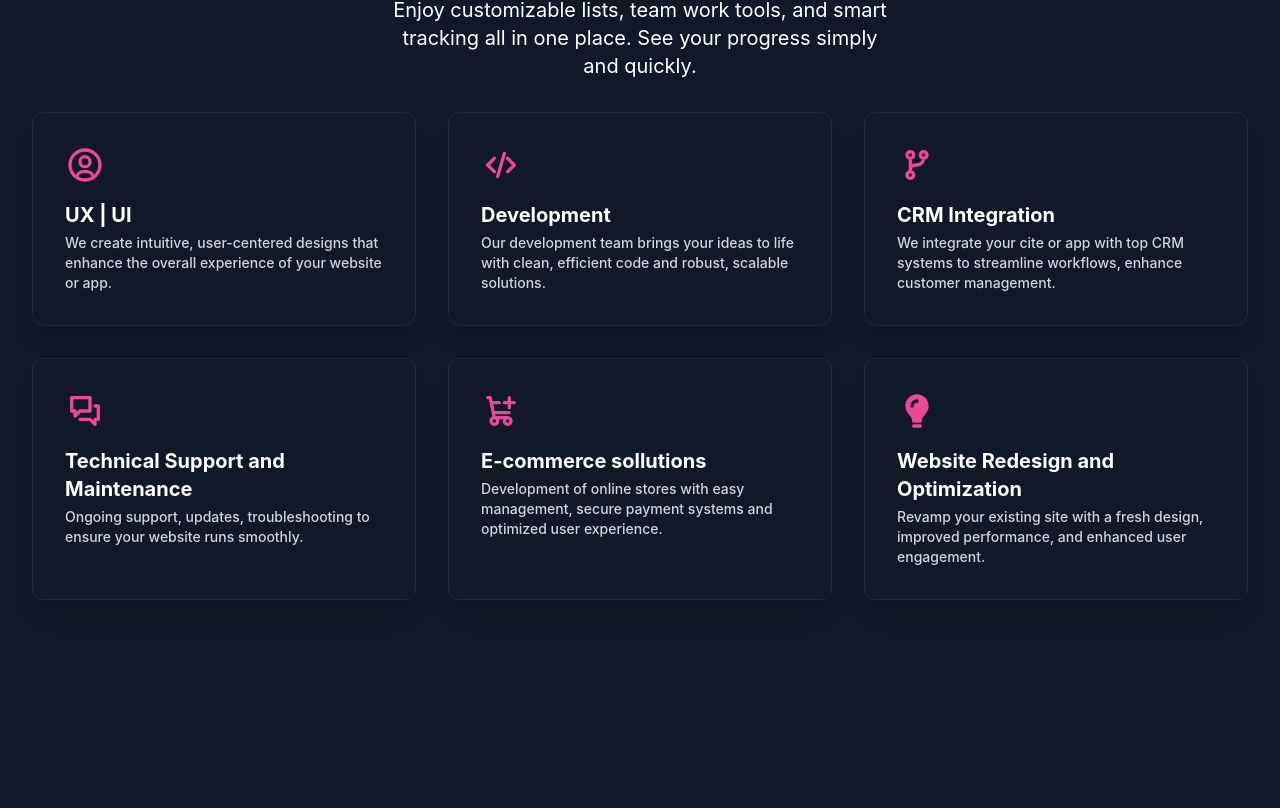
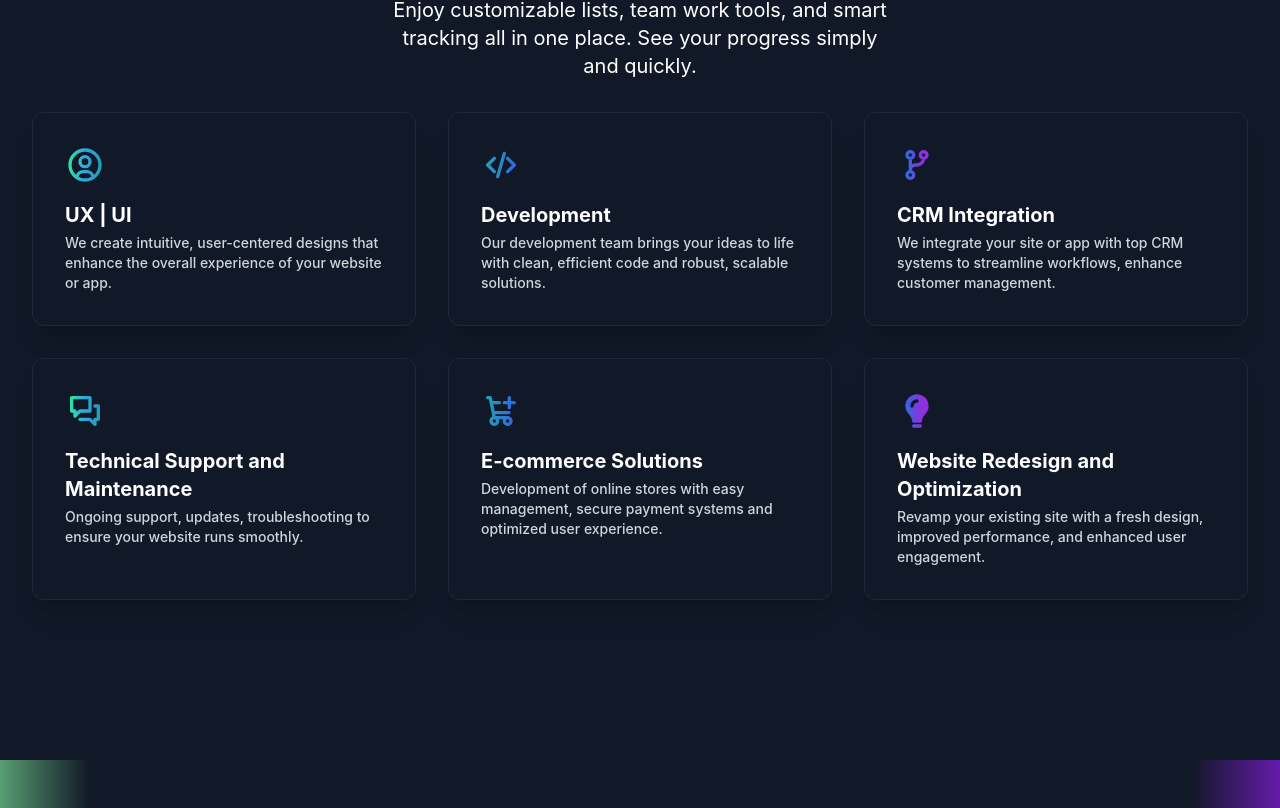
Before and after one commit to friendlycoconut/design-custody, a Vue app: page / in a window 1280 px wide. Shown: the part 972-1780 px from the top of the page. Built offline with nearby package versions, Linux system fonts and the light colour scheme.

Commit message:
feat: fixed gradients at the buttons

```diff
--- /dev/null
+++ b/src/components/layout/Card.vue
@@ -0,0 +1,51 @@
+<template>
+  <div
+    class="block rounded-xl border border-gray-800 p-8 shadow-xl transition-all hover:shadow-lg hover:border-pink-500/10"
+    :style="hoverStyles"
+  >
+    <svg
+      class="w-10 h-10 text-gray-300"
+      xmlns="http://www.w3.org/2000/svg"
+      fill="none"
+      viewBox="0 0 24 24"
+      stroke="currentColor"
+      stroke-width="2"
+      v-html="icon"
+    ></svg>
+    <h2 class="mt-4 text-xl font-bold text-white">{{ title }}</h2>
+    <p class="mt-1 text-sm text-gray-300">{{ description }}</p>
+  </div>
+</template>
+
+<script>
+export default {
+  props: ["hoverColor", "icon", "title", "description"],
+  computed: {
+    hoverStyles() {
+      return {
+        boxShadow: `0px 8px 24px rgba(var(--tw-shadow-${this.hoverColor}), 0.3)`,
+        borderColor: `rgba(var(--tw-color-${this.hoverColor}), 0.1)`,
+      };
+    },
+  },
+};
+</script>
+
+<style>
+/* Define the Tailwind-compatible colors if needed */
+:root {
+  --tw-shadow-purple: 139, 92, 246;
+  --tw-shadow-green: 52, 211, 153;
+  --tw-shadow-blue: 59, 130, 246;
+  --tw-shadow-pink: 236, 72, 153;
+  --tw-shadow-cyan: 6, 182, 212;
+  --tw-shadow-gray: 156, 163, 175;
+
+  --tw-color-purple: 139, 92, 246;
+  --tw-color-green: 52, 211, 153;
+  --tw-color-blue: 59, 130, 246;
+  --tw-color-pink: 236, 72, 153;
+  --tw-color-cyan: 6, 182, 212;
+  --tw-color-gray: 156, 163, 175;
+}
+</style>
--- a/src/components/layout/PortfolioCards.vue
+++ b/src/components/layout/PortfolioCards.vue
@@ -1,7 +1,7 @@
 <template>
   <section>
     <div
-      class="container mx-auto py-12 px-6 md:px-12 lg:px-20 bg-white dark:bg-gray-900"
+      class="container mx-auto max-w-screen-xl px-4 py-4 sm:px-6 sm:py-12 lg:px-8 lg:py-16"
     >
       <header class="text-center mb-12">
         <h2
--- a/src/components/layout/Services.vue
+++ b/src/components/layout/Services.vue
@@ -20,11 +20,11 @@
 
       <div class="mt-8 grid grid-cols-1 gap-8 md:grid-cols-2 lg:grid-cols-3">
         <a
-          class="block rounded-xl border border-gray-800 p-8 shadow-xl transition hover:border-pink-500/10 hover:shadow-purple-500/10"
+          class="block rounded-xl border border-gray-800 p-8 shadow-xl transition hover:border-green-500/10 hover:shadow-green-500/10"
           href="#"
         >
           <svg
-            class="w-6 h-6 text-gray-800 dark:text-pink-500 dark:size-10"
+            class="w-6 h-6 text-gray-800 dark:text-green-500 dark:size-10"
             aria-hidden="true"
             xmlns="http://www.w3.org/2000/svg"
             width="24"
@@ -32,8 +32,24 @@
             fill="none"
             viewBox="0 0 24 24"
           >
+            <defs>
+              <linearGradient id="grad1" x1="0%" y1="0%" x2="100%" y2="0%">
+                <stop
+                  offset="0%"
+                  style="stop-color: #2fdea6; stop-opacity: 1"
+                />
+                <stop
+                  offset="50%"
+                  style="stop-color: #2fa6de; stop-opacity: 1"
+                />
+                <stop
+                  offset="100%"
+                  style="stop-color: #259db8; stop-opacity: 1"
+                />
+              </linearGradient>
+            </defs>
             <path
-              stroke="currentColor"
+              stroke="url(#grad1)"
               stroke-linecap="round"
               stroke-linejoin="round"
               stroke-width="2"
@@ -50,20 +66,30 @@
         </a>
 
         <a
-          class="block rounded-xl border border-gray-800 p-8 shadow-xl transition hover:border-pink-500/10 hover:shadow-green-500/10"
+          class="block rounded-xl border border-gray-800 p-8 shadow-xl transition hover:border-blue-500/10 hover:shadow-blue-500/10"
           href="#"
         >
           <svg
-            class="w-6 h-6 text-gray-800 dark:text-pink-500 dark:size-10"
-            aria-hidden="true"
+            class="w-10 h-10"
+            fill="none"
+            stroke="url(#grad1)"
+            viewBox="0 0 24 24"
             xmlns="http://www.w3.org/2000/svg"
-            width="24"
-            height="24"
-            fill="none"
-            viewBox="0 0 24 24"
           >
+            <defs>
+              <linearGradient id="grad2" x1="0%" y1="0%" x2="100%" y2="0%">
+                <stop
+                  offset="0%"
+                  style="stop-color: #259db8; stop-opacity: 1"
+                />
+                <stop
+                  offset="100%"
+                  style="stop-color: #2f69de; stop-opacity: 1"
+                />
+              </linearGradient>
+            </defs>
             <path
-              stroke="currentColor"
+              stroke="url(#grad2)"
               stroke-linecap="round"
               stroke-linejoin="round"
               stroke-width="2"
@@ -80,11 +106,11 @@
         </a>
 
         <a
-          class="block rounded-xl border border-gray-800 p-8 shadow-xl transition hover:border-pink-500/10 hover:shadow-blue-500/10"
+          class="block rounded-xl border border-gray-800 p-8 shadow-xl transition hover:border-pink-500/10 hover:shadow-purple-500/10"
           href="#"
         >
           <svg
-            class="w-6 h-6 dark:size-10 text-pink-200 dark:text-pink-500"
+            class="w-6 h-6 dark:size-10 text-purple-200 dark:text-purple-500"
             aria-hidden="true"
             xmlns="http://www.w3.org/2000/svg"
             width="24"
@@ -92,8 +118,24 @@
             fill="none"
             viewBox="0 0 24 24"
           >
+            <defs>
+              <linearGradient id="grad3" x1="0%" y1="0%" x2="100%" y2="0%">
+                <stop
+                  offset="0%"
+                  style="stop-color: #2f69de; stop-opacity: 1"
+                />
+                <stop
+                  offset="70%"
+                  style="stop-color: #8f2fde; stop-opacity: 1"
+                />
+                <stop
+                  offset="100%"
+                  style="stop-color: #8f2fde; stop-opacity: 1"
+                />
+              </linearGradient>
+            </defs>
             <path
-              stroke="currentColor"
+              stroke="url(#grad3)"
               stroke-linecap="round"
               stroke-linejoin="round"
               stroke-width="2"
@@ -104,13 +146,13 @@
           <h2 class="mt-4 text-xl font-bold text-white">CRM Integration</h2>
 
           <p class="mt-1 text-sm text-gray-300">
-            We integrate your cite or app with top CRM systems to streamline
+            We integrate your site or app with top CRM systems to streamline
             workflows, enhance customer management.
           </p>
         </a>
 
         <a
-          class="block rounded-xl border border-gray-800 p-8 shadow-xl transition hover:border-pink-500/10 hover:shadow-pink-500/10"
+          class="block rounded-xl border border-gray-800 p-8 shadow-xl transition hover:border-green-500/10 hover:shadow-green-500/10"
           href="#"
         >
           <svg
@@ -122,8 +164,24 @@
             fill="none"
             viewBox="0 0 24 24"
           >
+            <defs>
+              <linearGradient id="grad4" x1="0%" y1="0%" x2="100%" y2="0%">
+                <stop
+                  offset="0%"
+                  style="stop-color: #2fdea6; stop-opacity: 1"
+                />
+                <stop
+                  offset="50%"
+                  style="stop-color: #2fa6de; stop-opacity: 1"
+                />
+                <stop
+                  offset="100%"
+                  style="stop-color: #259db8; stop-opacity: 1"
+                />
+              </linearGradient>
+            </defs>
             <path
-              stroke="currentColor"
+              stroke="url(#grad4)"
               stroke-linecap="round"
               stroke-linejoin="round"
               stroke-width="2"
@@ -142,11 +200,11 @@
         </a>
 
         <a
-          class="block rounded-xl border border-gray-800 p-8 shadow-xl transition hover:border-pink-500/10 hover:shadow-cyan-500/10"
+          class="block rounded-xl border border-gray-800 p-8 shadow-xl transition hover:border-blue-500/10 hover:shadow-blue-500/10"
           href="#"
         >
           <svg
-            class="w-6 h-6 text-gray-800 dark:text-pink-500 dark:size-10"
+            class="w-6 h-6 text-gray-800 dark:text-blue-500 dark:size-10"
             aria-hidden="true"
             xmlns="http://www.w3.org/2000/svg"
             width="24"
@@ -154,8 +212,20 @@
             fill="none"
             viewBox="0 0 24 24"
           >
+            <defs>
+              <linearGradient id="grad5" x1="0%" y1="0%" x2="100%" y2="0%">
+                <stop
+                  offset="0%"
+                  style="stop-color: #259db8; stop-opacity: 1"
+                />
+                <stop
+                  offset="100%"
+                  style="stop-color: #2f69de; stop-opacity: 1"
+                />
+              </linearGradient>
+            </defs>
             <path
-              stroke="currentColor"
+              stroke="url(#grad5)"
               stroke-linecap="round"
               stroke-linejoin="round"
               stroke-width="2"
@@ -164,7 +234,7 @@
           </svg>
 
           <h2 class="mt-4 text-xl font-bold text-white">
-            E-commerce sollutions
+            E-commerce Solutions
           </h2>
 
           <p class="mt-1 text-sm text-gray-300">
@@ -174,11 +244,11 @@
         </a>
 
         <a
-          class="block rounded-xl border border-gray-800 p-8 shadow-xl transition hover:border-pink-500/10 hover:shadow-pink-500/10"
+          class="block rounded-xl border border-gray-800 p-8 shadow-xl transition hover:border-purple-500/10 hover:shadow-purple-500/10"
           href="#"
         >
           <svg
-            class="w-6 h-6 text-gray-800 dark:text-pink-500 dark:size-10"
+            class="w-6 h-6 text-gray-800 dark:text-purple-500 dark:size-10"
             aria-hidden="true"
             xmlns="http://www.w3.org/2000/svg"
             width="24"
@@ -186,7 +256,24 @@
             fill="currentColor"
             viewBox="0 0 24 24"
           >
+            <defs>
+              <linearGradient id="grad6" x1="0%" y1="0%" x2="100%" y2="0%">
+                <stop
+                  offset="0%"
+                  style="stop-color: #2f69de; stop-opacity: 1"
+                />
+                <stop
+                  offset="70%"
+                  style="stop-color: #8f2fde; stop-opacity: 1"
+                />
+                <stop
+                  offset="100%"
+                  style="stop-color: #8f2fde; stop-opacity: 1"
+                />
+              </linearGradient>
+            </defs>
             <path
+              fill="url(#grad6)"
               fill-rule="evenodd"
               d="M7.05 4.05A7 7 0 0 1 19 9c0 2.407-1.197 3.874-2.186 5.084l-.04.048C15.77 15.362 15 16.34 15 18a1 1 0 0 1-1 1h-4a1 1 0 0 1-1-1c0-1.612-.77-2.613-1.78-3.875l-.045-.056C6.193 12.842 5 11.352 5 9a7 7 0 0 1 2.05-4.95ZM9 21a1 1 0 0 1 1-1h4a1 1 0 1 1 0 2h-4a1 1 0 0 1-1-1Zm1.586-13.414A2 2 0 0 1 12 7a1 1 0 1 0 0-2 4 4 0 0 0-4 4 1 1 0 0 0 2 0 2 2 0 0 1 .586-1.414Z"
               clip-rule="evenodd"
@@ -212,7 +299,6 @@
   max-width: 5000px;
   padding-bottom: 10rem;
   margin: 0 auto;
-
   text-align: left;
 }
 </style>
```
Also changed, not shown: src/components/layout/FAQ.vue (+5 -3 lines).
